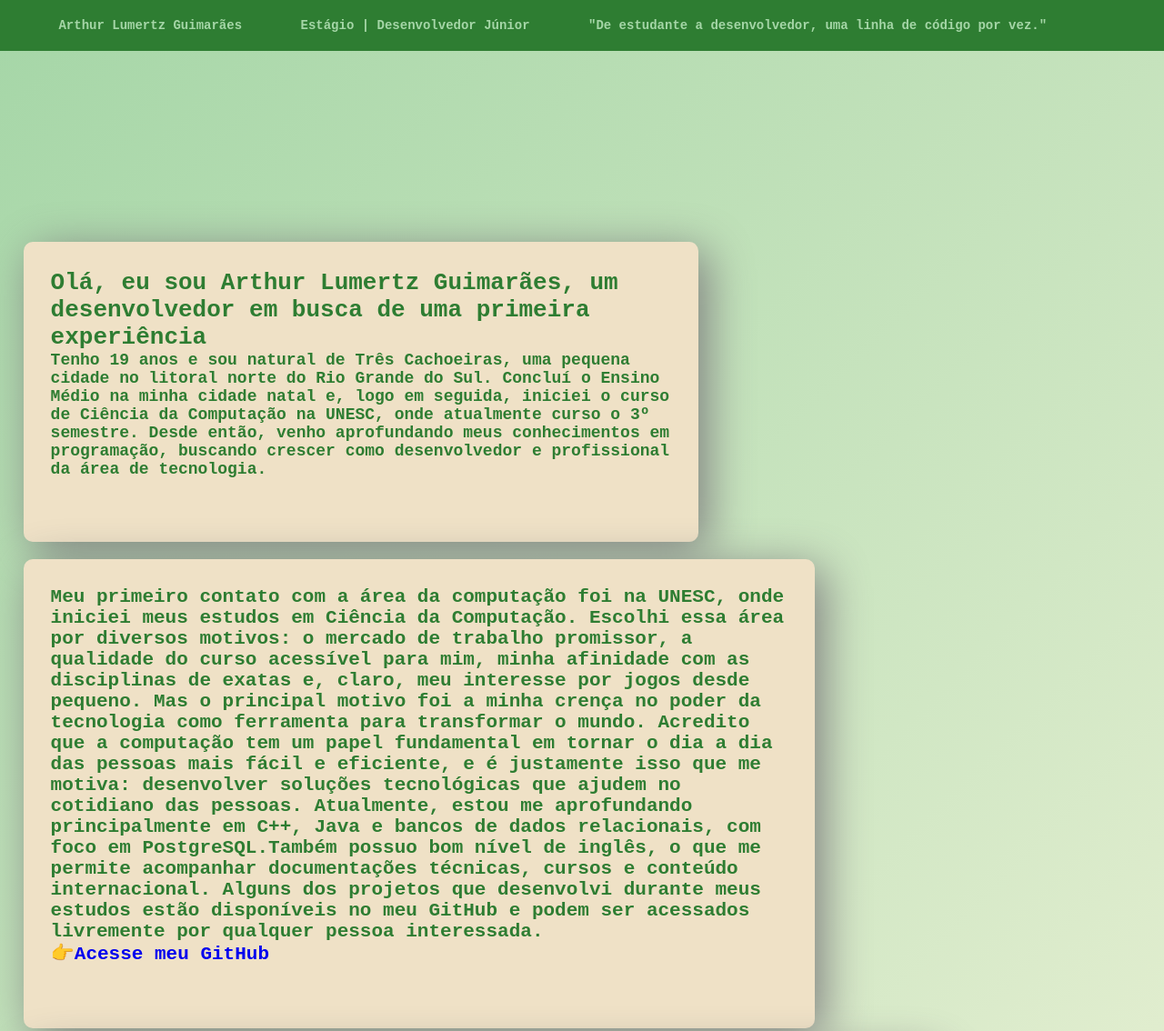
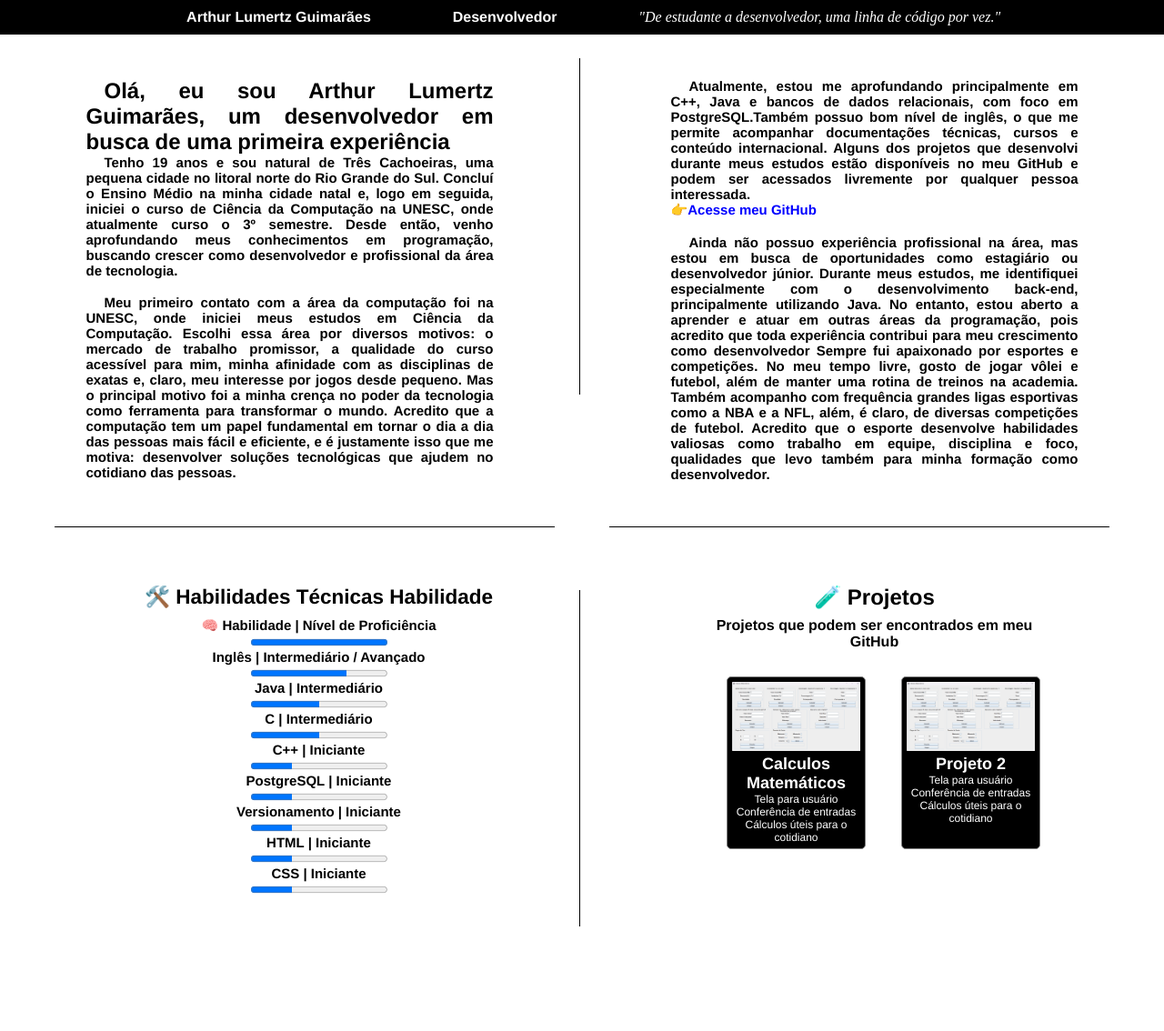
Before and after one commit to ArthurLumertzG/Portfolio, a plain HTML site: page index.html in a window 1280 px wide. Shown: the top 1134 px of the page at 91% size. After the commit the page ends 1019 px from the top, so only its background shows below. Drawn offline with Linux system fonts and the light colour scheme; files whose address does not match are found by name.

Commit message:
Atualização 1
Novo estilo, CSS recomeçado

```diff
--- a/index.html
+++ b/index.html
@@ -12,23 +12,19 @@
   <body>
     <nav id="eu">
       <h4 id="nome">Arthur Lumertz Guimarães</h4>
-      <h4 id="busca">Estágio | Desenvolvedor Júnior</h4>
-      <h4 id="frase">
+      <h4 >Desenvolvedor</h4>
+      <h4 id="frase" >
         "De estudante a desenvolvedor, uma linha de código por vez."
       <h4>
     </nav>
 
-        <img src="/sitePortfolio/img/foguete.webp" alt="">
-        <img src="/sitePortfolio/img/fumaca.png" alt="">
-        <!--*<img src="/sitePortfolio/img/foto.png" alt=""> -->
-
-    <main id="textos">
+    <main class="textos">
       <section id="sessao1">
-        <h2>
+        <h2 style="text-indent: 20px;">
           Olá, eu sou Arthur Lumertz Guimarães, um desenvolvedor em busca de uma
           primeira experiência
         </h2>
-        <h5>
+        <h5 style="text-indent: 20px;">
           Tenho 19 anos e sou natural de Três Cachoeiras, uma pequena cidade no
           litoral norte do Rio Grande do Sul. Concluí o Ensino Médio na minha
           cidade natal e, logo em seguida, iniciei o curso de Ciência da
@@ -36,10 +32,10 @@
           venho aprofundando meus conhecimentos em programação, buscando crescer
           como desenvolvedor e profissional da área de tecnologia.
         </h5>
-      </section>
+
       <br />
-      <section id="sessao2">
-        <h4>
+
+        <h5 style="text-indent: 20px;">
             Meu primeiro contato com a área da computação foi na UNESC, onde
           iniciei meus estudos em Ciência da Computação. Escolhi essa área por
           diversos motivos: o mercado de trabalho promissor, a qualidade do
@@ -50,6 +46,12 @@
           fundamental em tornar o dia a dia das pessoas mais fácil e eficiente,
           e é justamente isso que me motiva: desenvolver soluções tecnológicas
           que ajudem no cotidiano das pessoas.
+          </section>
+
+          <p class="barraVertical"></p>
+
+      <section id="sessao2">
+        <h5 style="text-indent: 20px;">
             Atualmente, estou me aprofundando principalmente em C++, Java e bancos
           de dados relacionais, com foco em PostgreSQL.Também possuo bom nível
           de inglês, o que me permite acompanhar documentações técnicas, cursos
@@ -57,14 +59,13 @@
           meus estudos estão disponíveis no meu GitHub e podem ser acessados
           livremente por qualquer pessoa interessada.
           <br>
-          <a href="https://github.com/ArthurLumertzG" target="_blank"
+          <a href="https://github.com/ArthurLumertzG" target="_blank" id="github"
             >👉Acesse meu GitHub</a
           >
-        </h4>
-      </section>
+        </h5>
+
       <br />
-      <section id="sessao3">
-        <h4>
+        <h5 style="text-indent: 20px;">
             Ainda não possuo experiência profissional na área, mas estou em busca
           de oportunidades como estagiário ou desenvolvedor júnior. Durante meus
           estudos, me identifiquei especialmente com o desenvolvimento back-end,
@@ -78,39 +79,48 @@
           Acredito que o esporte desenvolve habilidades valiosas como trabalho
           em equipe, disciplina e foco, qualidades que levo também para minha
           formação como desenvolvedor.
-        </h4>
-      </section>
+        </h5>
+
     </main>
-    <br />
-    <div id="divy">
-    <section id="skills">
-      <h3>🛠️ Habilidades Técnicas Habilidade</h3>
-      <h3>🧠 Habilidade | Nível de Proficiência</h3>
+
+    <div id="barras">
+      <p class="barraHorizontal"></p>
+      <p class="barraHorizontal"></p>
+    </div>
+
+    <div id="box">
+    <section id="sessao3">
+      <h2>🛠️ Habilidades Técnicas Habilidade</h2>
+
+      <h4>🧠 Habilidade | Nível de Proficiência</h4>
       <progress value="100" max="100">Barra de progresso</progress>
-
-      <h3>Inglês | Intermediário / Avançado</h3>
+      <h4>Inglês | Intermediário / Avançado</h4>
       <progress value="70" max="100"></progress>
-      <h3>Java | Intermediário</h3>
+      <h4>Java | Intermediário</h4>
       <progress value="50" max="100"></progress>
-      <h3>C | Intermediário</h3>
+      <h4>C | Intermediário</h4>
       <progress value="50" max="100"></progress>
-      <h3>C++ | Iniciante</h3>
+      <h4>C++ | Iniciante</h4>
       <progress value="30" max="100"></progress>
-      <h3>PostgreSQL | Iniciante</h3>
+      <h4>PostgreSQL | Iniciante</h4>
       <progress value="30" max="100"></progress>
-      <h3>Versionamento | Iniciante</h3>
+      <h4>Versionamento | Iniciante</h4>
       <progress value="30" max="100"></progress>
-      <h3>HTML | Iniciante</h3>
+      <h4>HTML | Iniciante</h4>
       <progress value="30" max="100"></progress>
-      <h3>CSS | Iniciante</h3>
+      <h4>CSS | Iniciante</h4>
       <progress value="30" max="100"></progress>
     </section>
 
-    <!--
+
+      <p class="barraVertical"></p>
+
+
+        <section id="sessao4">
+      <h2>🧪 Projetos</h2>
+      <h4>Projetos que podem ser encontrados em meu GitHub</h4>
       <section id="projetos">
-      <h1>🧪 Projetos</h1>
-      <h4>Principais projetos que podem ser encontrados em meu GitHub</h4>
-      <div id="caixa">
+
       <a
         href="https://github.com/ArthurLumertzG/ExerciciosJAVA/blob/main/TrabalhoCalculosJAVA.zip"
         target="_blank"
@@ -126,29 +136,32 @@
             <li>Conferência de entradas</li>
             <li>Cálculos úteis para o cotidiano</li>
           </ul>
+          </a>
           </div>
         </a>
 
          <a
-        href="https://chatgpt.com/c/682f4cd8-1280-8013-9bb0-1054fa03bf12"
+        href="https://github.com/ArthurLumertzG/ExerciciosJAVA/blob/main/TrabalhoCalculosJAVA.zip"
         target="_blank"
       >
-        <div id="nomeProjeto">
+        <div id="projeto2">
           <img
             src="./sitePortfolio/img/telaCalculos.png"
             alt="imagem do projeto"
           />
-          <h4>Nome Projeto</h4>
+          <h4>Projeto 2</h4>
           <ul>
-            <li>Ponto1</li>
-            <li>Ponto2</li>
-            <li>Ponto3</li>
+            <li>Tela para usuário</li>
+            <li>Conferência de entradas</li>
+            <li>Cálculos úteis para o cotidiano</li>
           </ul>
+          </a>
           </div>
         </a>
-      </div>
+
+        </section>
         </section>
         </div>
-    -->
+
   </body>
 </html>
--- a/portfolio.css
+++ b/portfolio.css
@@ -1,108 +1,140 @@
 * {
   margin: 0;
   padding: 0;
+  font-family: Helvetica;
 }
-body {
-  background: linear-gradient(135deg, #a5d6a7 0%, #f5f5dc 100%);
-}
+
 nav {
+  width: 100%;
+  background-color: black;
+  color: white;
   display: flex;
   flex-direction: row;
-  background-color: #2e7d32;
   justify-content: space-evenly;
-  width: 100%;
-  padding-top: 20px;
-  padding-bottom: 20px;
+  padding-top: 10px;
+  padding-bottom: 10px;
 }
 
-nav h4 {
-  font-size: 14px;
-  color: #a5d6a7;
+#nome {
+  margin-left: 9%;
+}
+#frase {
+  font-family: "Allura";
+  font-weight: 400;
+  font-style: italic;
+}
+
+.textos {
+  display: flex;
+  flex-wrap: wrap;
+  justify-content: space-evenly;
+  text-align: justify;
+}
+
+.barraVertical {
+  margin-top: 2%;
+  border-left: 1px solid black;
+  width: 5px;
+  height: 370px;
+}
+
+#barras {
+  margin-top: 3%;
+  display: flex;
+  flex-direction: row;
+  justify-content: space-evenly;
+  margin-bottom: 3%;
+}
+.barraHorizontal {
+  border-top: 1px solid black;
+  width: 550px;
+  height: 5px;
 }
 
 section {
-  background-color: #efe1c6;
-  padding: 30px;
-  margin-left: 2%;
-  padding-bottom: 70px;
-  margin-bottom: 0.1%;
-  border-radius: 10px;
-  box-shadow: 10px 10px 50px gray;
+  width: 35%;
+  padding: 10px;
 }
 
+section h5 {
+  font-size: 15px;
+}
 #sessao1 {
-  margin-top: 15%;
-  margin-right: 40%;
-}
-
-#sessao1 h2 {
-  font-family: "Courier New", Courier, monospace;
-  font-size: 26px;
-  color: #2e7d32;
-}
-
-h5 {
-  font-family: "Courier New", Courier, monospace;
-  font-size: 18px;
-  color: #2e7d32;
-}
-h4 {
-  font-family: "Courier New", Courier, monospace;
-  font-size: 21px;
-  color: #2e7d32;
+  margin-top: 3%;
 }
 
 #sessao2 {
-  margin-right: 30%;
+  margin-top: 3%;
+}
+
+#github {
+  color: blue;
+}
+
+#box {
+  padding: 0;
+  width: 100%;
+  display: flex;
+  flex-direction: row;
+  justify-content: space-evenly;
 }
 
 #sessao3 {
-  margin-right: 20%;
+  text-align: center;
+  font-size: 15px;
+  padding: 20px;
+  margin-right: -5%;
+}
+#sessao3 h2 {
+  margin-bottom: 2%;
 }
 
-#skills {
-  width: 90%;
-  padding-bottom: 20px;
+#sessao4 {
+  width: 30%;
+  padding: 20px;
+  text-align: center;
 }
 
-#divy {
-  display: flex;
-  flex-direction: row;
-  width: 100%;
-  text-align: center;
-  margin-right: 10%;
+#sessao4 h2 {
+  margin-bottom: 2%;
+}
+#sessao4 div {
+  margin-bottom: 2%;
+  padding: 5px;
+  border: solid 1px gray;
+  border-radius: 5px;
 }
 
 #projetos {
-  width: 90%;
-  margin-left: 2%;
-  padding-bottom: 20px;
+  width: 100%;
+  display: flex;
+  flex-direction: row;
+  justify-content: space-evenly;
 }
 
-#caixa {
-  display: flex;
-  flex-direction: row;
-  flex-wrap: wrap;
-  max-width: 100%;
-  min-height: 20%;
-}
-a {
-  width: 50%;
-  text-decoration: none;
-  padding: 0px;
-  margin: 0px;
-}
-#caixa div {
-  width: 60%;
-  background-color: #2e7d32;
-  border-radius: 10px;
-  text-align: start;
+#projetos div {
+  margin: 5%;
+  background-color: black;
 }
 
-#caixa img {
+#projetos h4 {
+  color: white;
+  font-size: 18px;
+}
+
+img {
   width: 100%;
+}
+
+a {
+  text-decoration: none;
 }
 
 ul {
   list-style: none;
 }
+
+li {
+  color: white;
+  font-size: 12px;
+}
```
Lines whose indentation alone changed are shown as unchanged.
